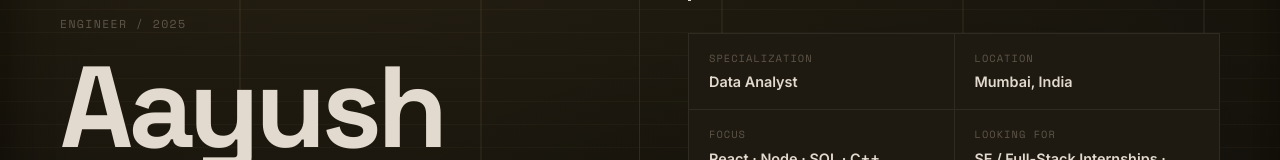
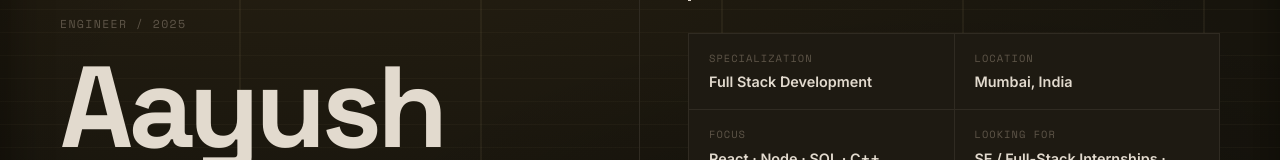
Before and after one commit to aayush45123/My-PortFolio, a React (Vite) app: page /certifications in a window 1280 px wide. Shown: the part 239-399 px from the top of the page. Built offline with nearby package versions, Linux system fonts and the light colour scheme; no server answers; a web font is replaced by a local one.

Commit message:
fix: environment-aware API proxying and favicon

```diff
--- a/src/component/Hero/Hero.jsx
+++ b/src/component/Hero/Hero.jsx
@@ -52,7 +52,7 @@ const Hero = () => {
               <div className={styles.metaGrid}>
                 <div className={styles.metaItem}>
                   <span className={styles.metaKey}>SPECIALIZATION</span>
-                  <span className={styles.metaVal}>Data Analyst</span>
+                  <span className={styles.metaVal}>Full Stack Development</span>
                 </div>
                 <div className={styles.metaItem}>
                   <span className={styles.metaKey}>LOCATION</span>
```
